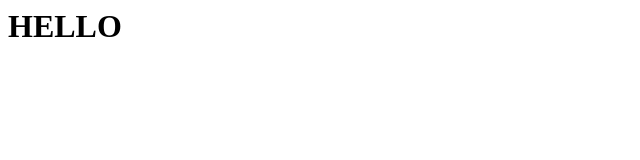
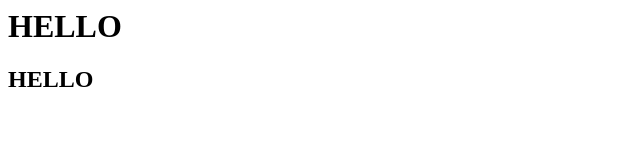
Before and after one commit to feiyuka2023/feiyuka2023.github.io, a plain HTML site: page index.html in a window 1280 px wide. Shown: the whole page, without its empty margins (0-640 px from the left). Drawn offline with Linux system fonts and the light colour scheme.

Commit message:
Update index.html

```diff
--- a/index.html
+++ b/index.html
@@ -1 +1,2 @@
 <h1>HELLO</h1>
+<h2>HELLO</h2>
```
